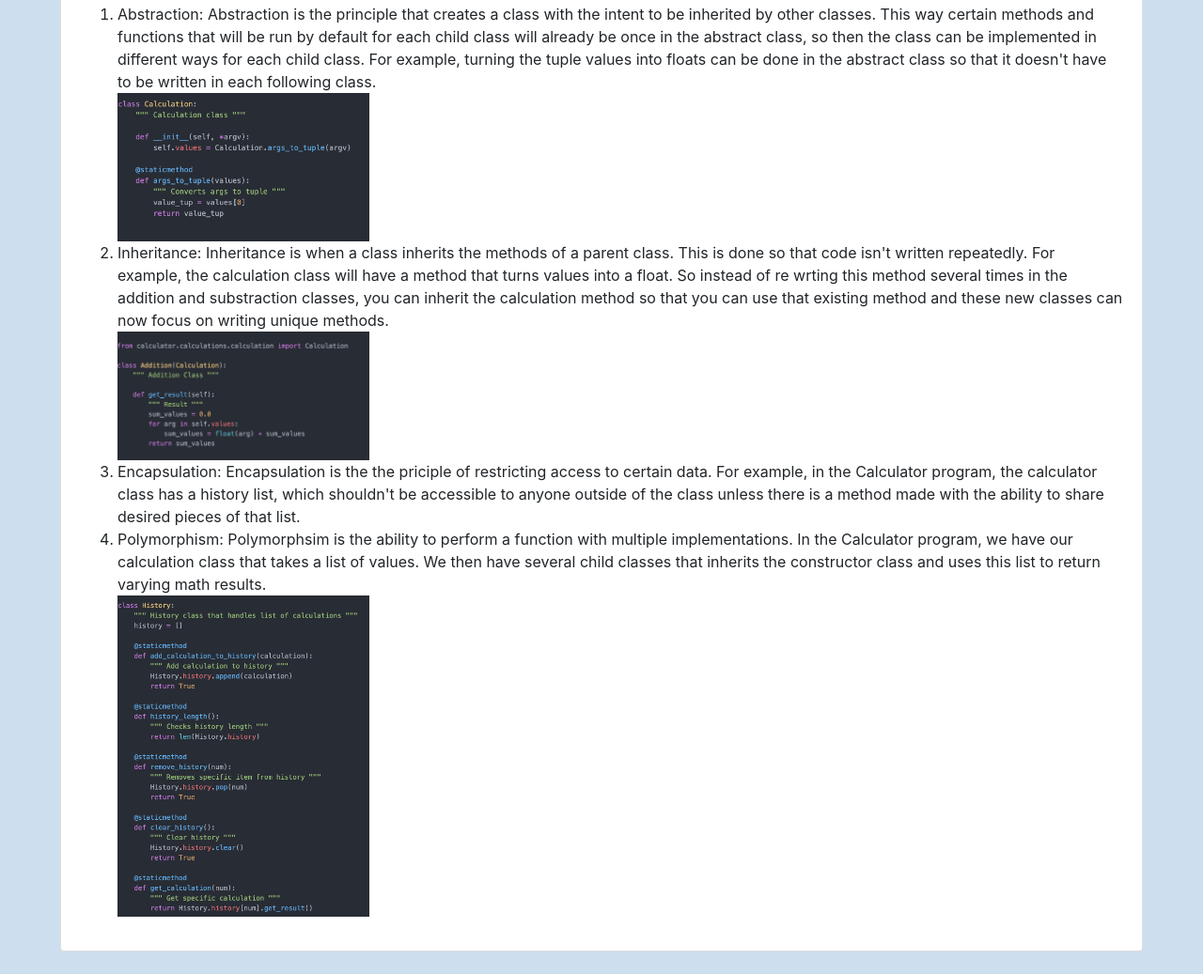
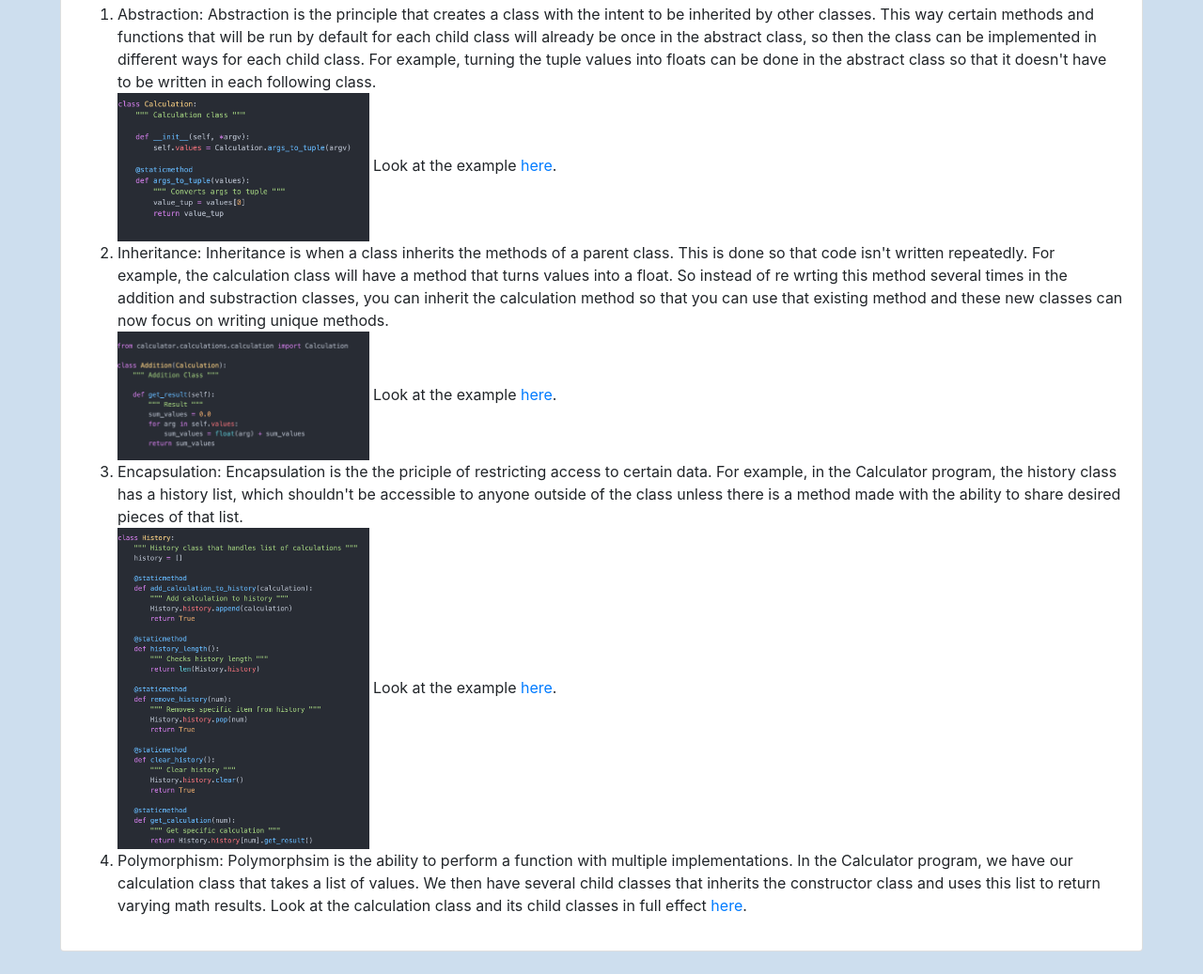
Before and after one commit to ccorprew22/Project2, a plain HTML site: page public_html/oop_principles.html in a window 1280 px wide. Shown: the part 328-1365 px from the top of the page at 94% size. Drawn offline with nearby package versions, Linux system fonts and the light colour scheme.

Commit message:
Add inline links

```diff
--- a/public_html/oop_principles.html
+++ b/public_html/oop_principles.html
@@ -49,21 +49,23 @@
         For example, turning the tuple values into floats can be done in the abstract class so that
         it doesn't have to be written in each following class.</li>
         <img src="images/abstraction.png" class="code-sample">
+        Look at the example <a href="https://github.com/ccorprew22/calc2/blob/static/calculator/calculations/calculation.py">here</a>.
         <li>Inheritance: Inheritance is when a class inherits the methods of a parent class. This is done so that code isn't
         written repeatedly. For example, the calculation class will have a method that turns values into a float. So instead
         of re wrting this method several times in the addition and substraction classes, you can inherit the calculation method so that
         you can use that existing method and these new classes can now focus on writing unique methods.</li>
         <img src="images/inheritance.png" class="code-sample">
+        Look at the example <a href="https://github.com/ccorprew22/calc2/blob/static/calculator/calculations/addition.py">here</a>.
         <li>Encapsulation: Encapsulation is the the priciple of restricting access to certain data. For example, in the Calculator
-        program, the calculator class has a history list, which shouldn't be accessible to anyone outside of the class unless there
+        program, the history class has a history list, which shouldn't be accessible to anyone outside of the class unless there
         is a method made with the ability to share desired pieces of that list.</li>
-
-
+        <img src="images/history_class.png" class="code-sample">
+        Look at the example <a href="https://github.com/ccorprew22/calc2/blob/static/calculator/history/history.py">here</a>.
         <li>Polymorphism: Polymorphsim is the ability to perform a function with multiple implementations. In the Calculator
         program, we have our calculation class that takes a list of values. We then have several child classes that inherits
         the constructor class and uses this list to return varying math results.
+        Look at the calculation class and its child classes in full effect <a href="https://github.com/ccorprew22/calc2/tree/static/calculator/calculations">here</a>.
         </li>
-        <img src="images/history_class.png" class="code-sample">
 
       </ol>
     </div>
```
Also changed, not shown: public_html/pylint.html (+1 -0 lines), public_html/separation.html (+1 -0 lines), public_html/testing.html (+2 -1 lines).
